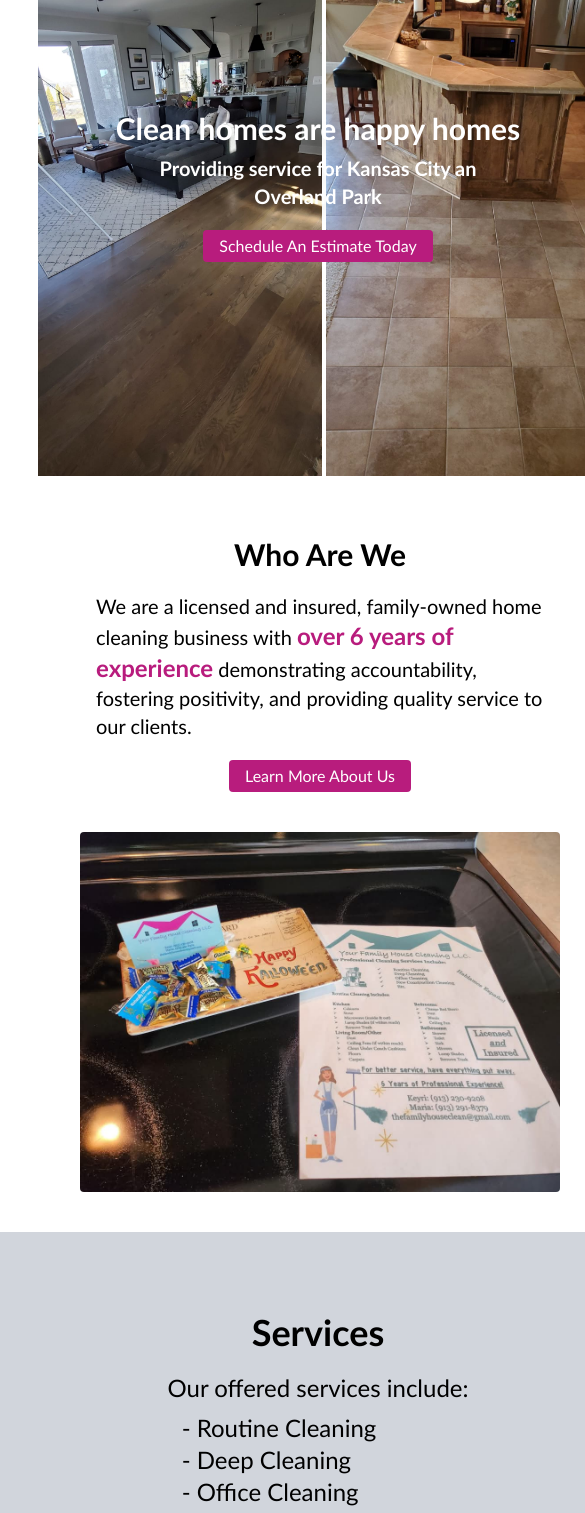
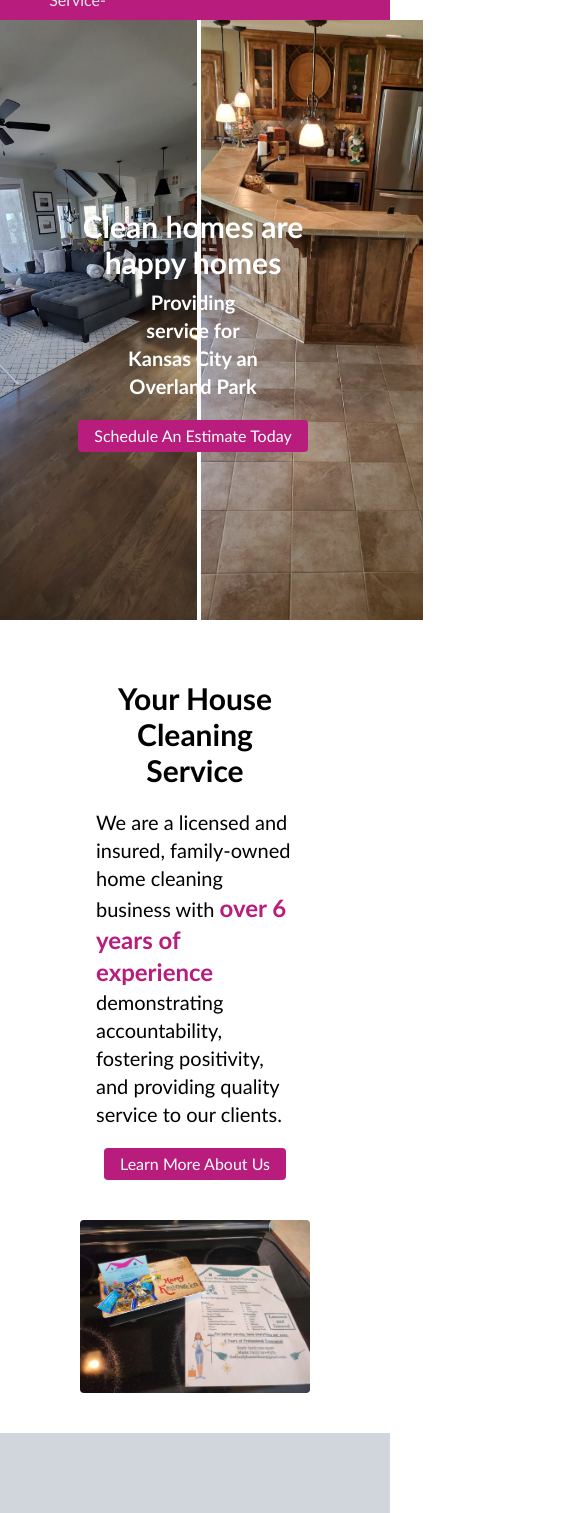
Before and after one commit to CentipedeSully/YFHC-website, a React (Vite) app: page / in a window 390 px wide. Shown: the part 432-1945 px from the top of the page, 585 px wide, since content can reach past the window. Built offline with nearby package versions, Linux system fonts and the light colour scheme.

Commit message:
added meta description and better title description to improve search results. Also tweaked headers

```diff
--- a/index.html
+++ b/index.html
@@ -4,7 +4,8 @@
     <meta charset="UTF-8" />
     <link href="/src/styles.css" rel="stylesheet"/>
     <meta name="viewport" content="width=device-width, initial-scale=1.0" />
-    <title>Your Family House Cleaning LLC</title>
+    <meta name="description" content="A licensed and insured family-owned home cleaning service that provides deep cleaning and scheduled cleaning services to the greater Kansas City area.">
+    <title>Your Family House Clean LLC: a licensed and insured home cleaning service that's been serving Kansas City and Overland Park for over 6 years.</title>
   </head>
   <body id="contents" class="bg-white flex flex-col">
     <div id="root" class="bg-white flex flex-col"></div>
--- a/src/App.tsx
+++ b/src/App.tsx
@@ -100,7 +100,7 @@ function App() {
         <div className="text-black lg:mt-20 mt-15 ">
           <div id="who-are-we" className="flex lg:flex-row flex-col justify-center lg:h-120 lg:py-10 space-y-10 mb-10">
             <div className="flex flex-col justify-evenly px-4 lg:w-1/2">
-              <p className="lg:text-4xl xl:text-6xl text-3xl font-bold text-center">Who Are We</p>
+              <h1 className="lg:text-4xl xl:text-6xl text-3xl font-bold text-center">Your House Cleaning Service</h1>
               <p className="xl:text-3xl lg:text-2xl text-xl py-5 "> We are a licensed and insured,
                 family-owned home cleaning business with <span className=" lg:text-3xl text-2xl font-bold text-logo-purple">over 6 years of experience</span> demonstrating accountability,
                 fostering positivity, and providing quality service to our clients.
@@ -130,7 +130,7 @@ function App() {
           <div className="flex lg:flex-row-reverse flex-col justify-center text-black space-x-1 lg:h-100 pb-1">
 
             <div className="lg:w-1/2 px-5 flex flex-col justify-center">
-              <p className="w-full font-bold text-4xl xl:text-6xl text-center">Services</p>
+              <h1 className="w-full font-bold text-4xl xl:text-6xl text-center">Services</h1>
               <p className="xl:text-3xl text-2xl pt-5 text-center" >Our offered services include:</p>
               <ul className="xl:text-3xl text-2xl  pl-8 pb-5 pt-2 mx-auto">
                 <li>- Routine Cleaning</li>
@@ -261,7 +261,7 @@ function App() {
 
         <div className="flex lg:flex-row flex-col justify-center space-y-10">
           <div className="text-black text-center flex flex-col justify-center lg:w-1/2">
-            <p className="lg:text-6xl text-4xl font-bold">Contact Us Today</p>
+            <h1 className="lg:text-6xl text-4xl font-bold">Contact Us Today</h1>
             <p className="text-2xl md:py-2">And setup your new professional cleaning service!</p>
             <p className="text-2xl pt-5 pb-10"></p>
             <div className="flex flex-col justify-center space-y-10">
--- a/src/styles.css
+++ b/src/styles.css
@@ -23,7 +23,7 @@ html {
     font-family:'Trebuchet MS', 'Lucida Sans Unicode', 'Lucida Grande', 'Lucida Sans', Arial, sans-serif;
 }
 
-#root {
+.contents {
     min-width:640px;
     width: auto !important;
     width:640px;
```
